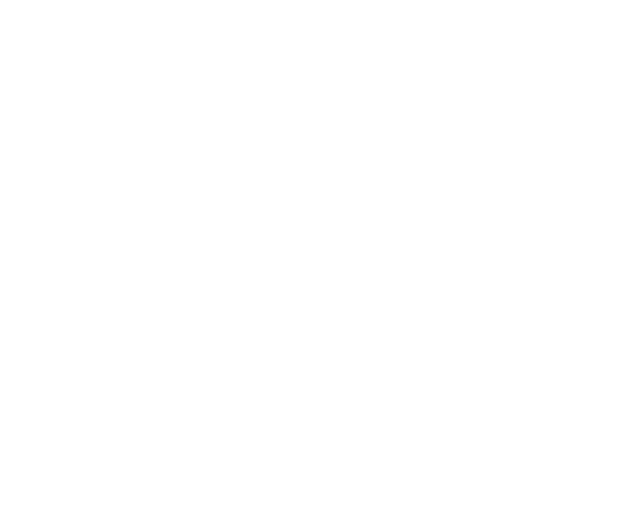
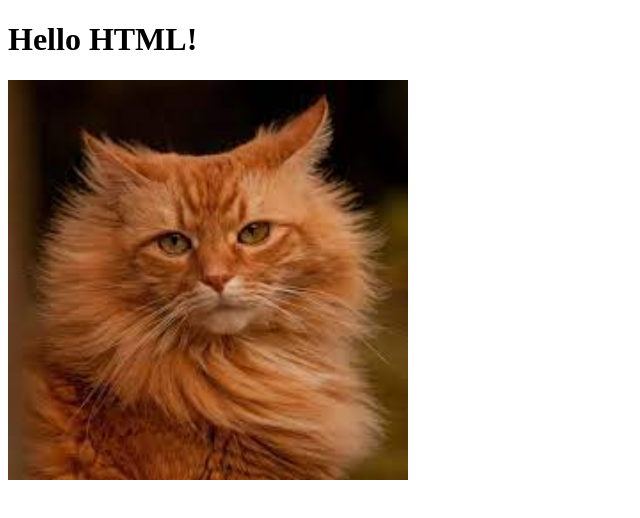
Before and after one commit to AnastasiiaNychkalo/website-2, a plain HTML site: page index.html in a window 1280 px wide. Shown: the whole page, without its empty margins (0-640 px from the left). Drawn offline with Linux system fonts and the light colour scheme.

Commit message:
Add tittle and image

```diff
--- a/index.html
+++ b/index.html
@@ -8,6 +8,7 @@
     <link rel="shortcut icon" href="https://placekitten.com/96/139" type="image/x-icon">
 </head>
 <body>
-    <script src="https://unpkg.com/html-data-include@3.3.3/html-data-include.js"></script>
+    <h1>Hello HTML!</h1>
+    <img width="400" src="img/cat.jpeg" alt="Red cat">
 </body>
 </html>
```
Also changed, not shown: img/cat.jpeg (added).
